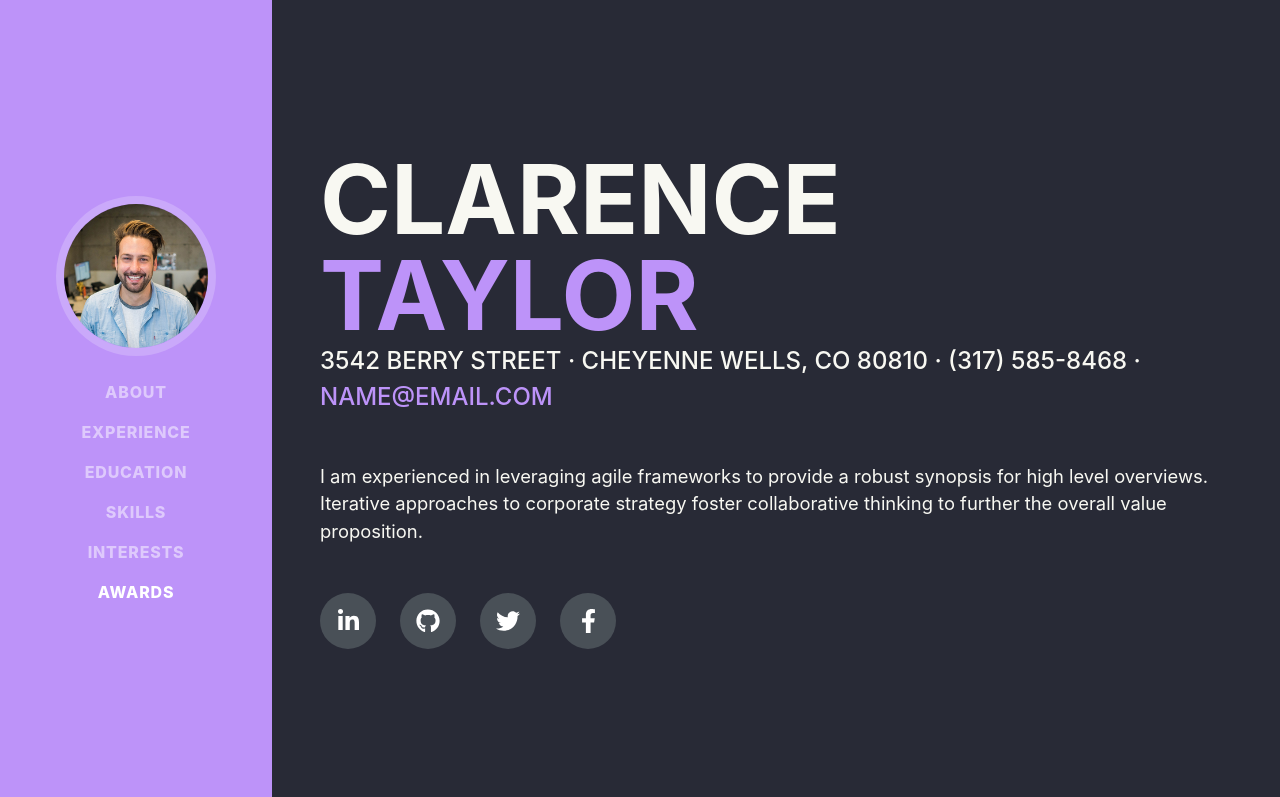
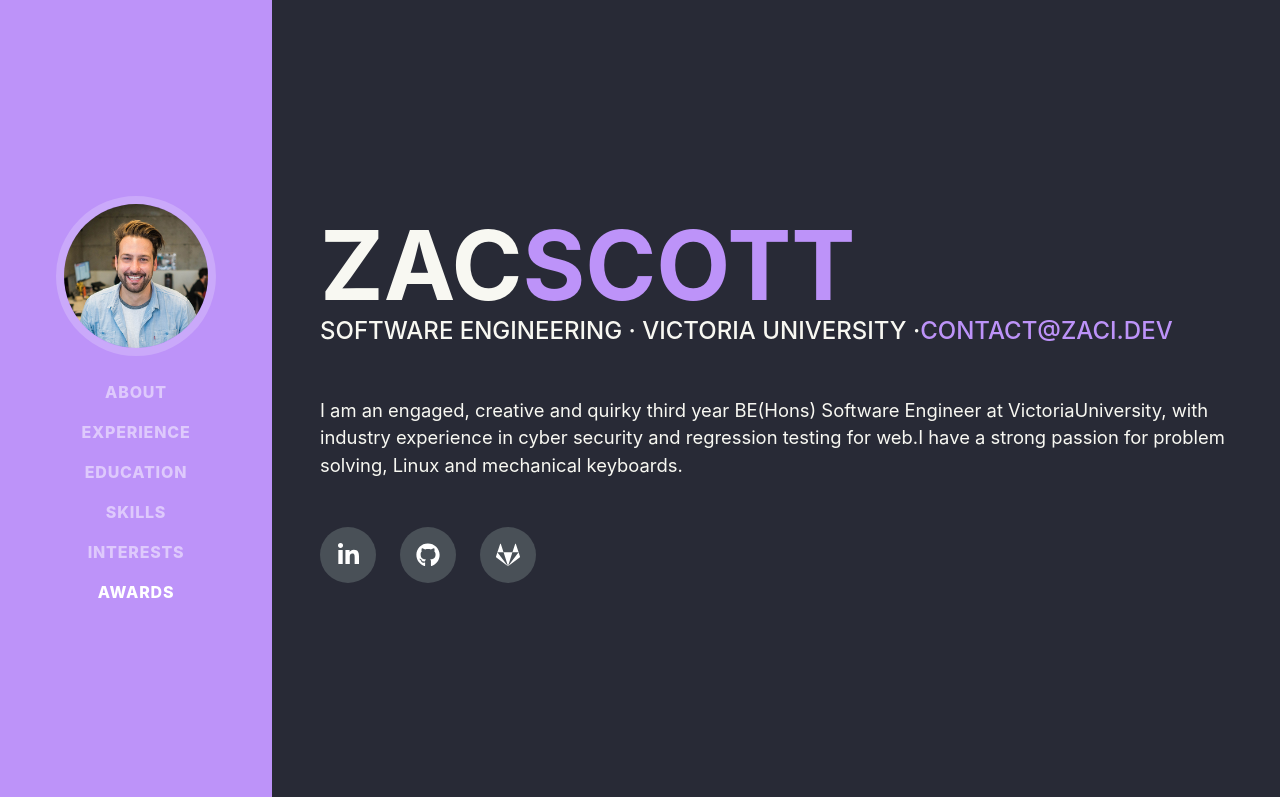
Before and after one commit to scottzach1/scottzach1.github.io, a website: page src/pug/index.pug in a window 1280 px wide. Shown: the top 797 px of the page. Drawn offline with nearby package versions, Linux system fonts and the light colour scheme; files that its build step writes are made by us from their sources; files whose address does not match are found by name; a web font is replaced by a local one.

Commit message:
Adds content to about page

```diff
--- a/src/pug/index.pug
+++ b/src/pug/index.pug
@@ -8,7 +8,7 @@ html(lang='en')
         meta(name='description', content='')
         meta(name='author', content='')
 
-        title Resume - Start Bootstrap Theme
+        title Resume - Zac Scott
 
         link(rel='icon', type='image/x-icon', href='assets/img/favicon.ico')
 
@@ -54,22 +54,20 @@ html(lang='en')
             section#about.resume-section
                 .resume-section-content
                     h1.mb-0
-                        | Clarence
-                        span.text-primary Taylor
+                        | Zac
+                        span.text-primary Scott
                     .subheading.mb-5
-                        | 3542 Berry Street · Cheyenne Wells, CO 80810 · (317) 585-8468 ·
-                        a(href='mailto:name@email.com') name@email.com
+                        | Software Engineering · Victoria University ·
+                        a(href='mailto:contact@zaci.dev') contact@zaci.dev
                     p.lead.mb-5
-                        | I am experienced in leveraging agile frameworks to provide a robust synopsis for high level overviews. Iterative approaches to corporate strategy foster collaborative thinking to further the overall value proposition.
+                        | I am an engaged, creative and quirky third year BE(Hons) Software Engineer at VictoriaUniversity, with industry experience in cyber security and regression testing for web.I have a strong passion for problem solving, Linux and mechanical keyboards.
                     .social-icons
-                        a.social-icon(href='#')
+                        a.social-icon(href='https://www.linkedin.com/in/scottza/')
                             i.fab.fa-linkedin-in
-                        a.social-icon(href='#')
+                        a.social-icon(href='https://github.com/scottzach1/')
                             i.fab.fa-github
-                        a.social-icon(href='#')
-                            i.fab.fa-twitter
-                        a.social-icon(href='#')
-                            i.fab.fa-facebook-f
+                        a.social-icon(href='https://gitlab.ecs.vuw.ac.nz/scottzach1')
+                            i.fab.fa-gitlab
 
             hr.m-0
 
```
Also changed, not shown: dist/index.html.
